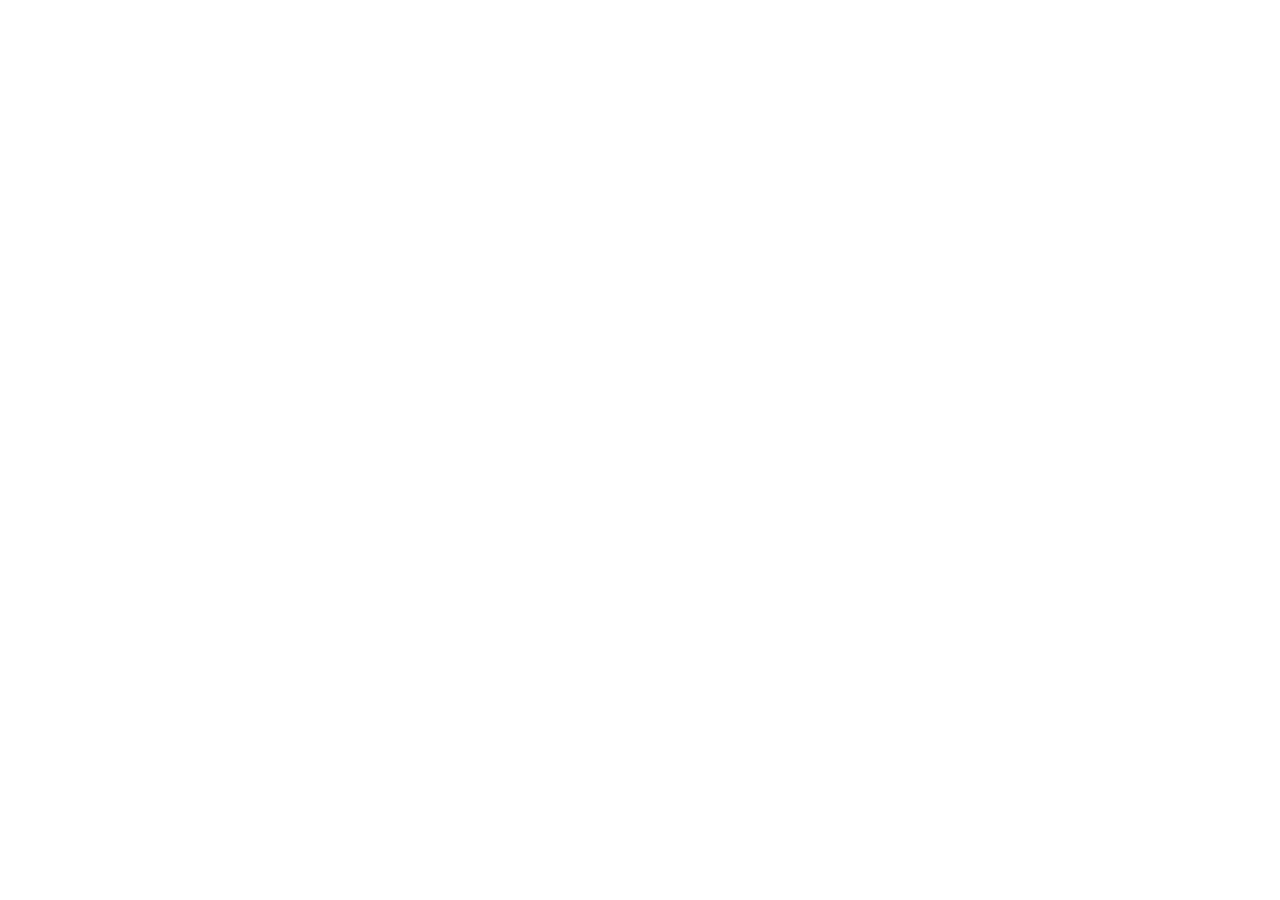
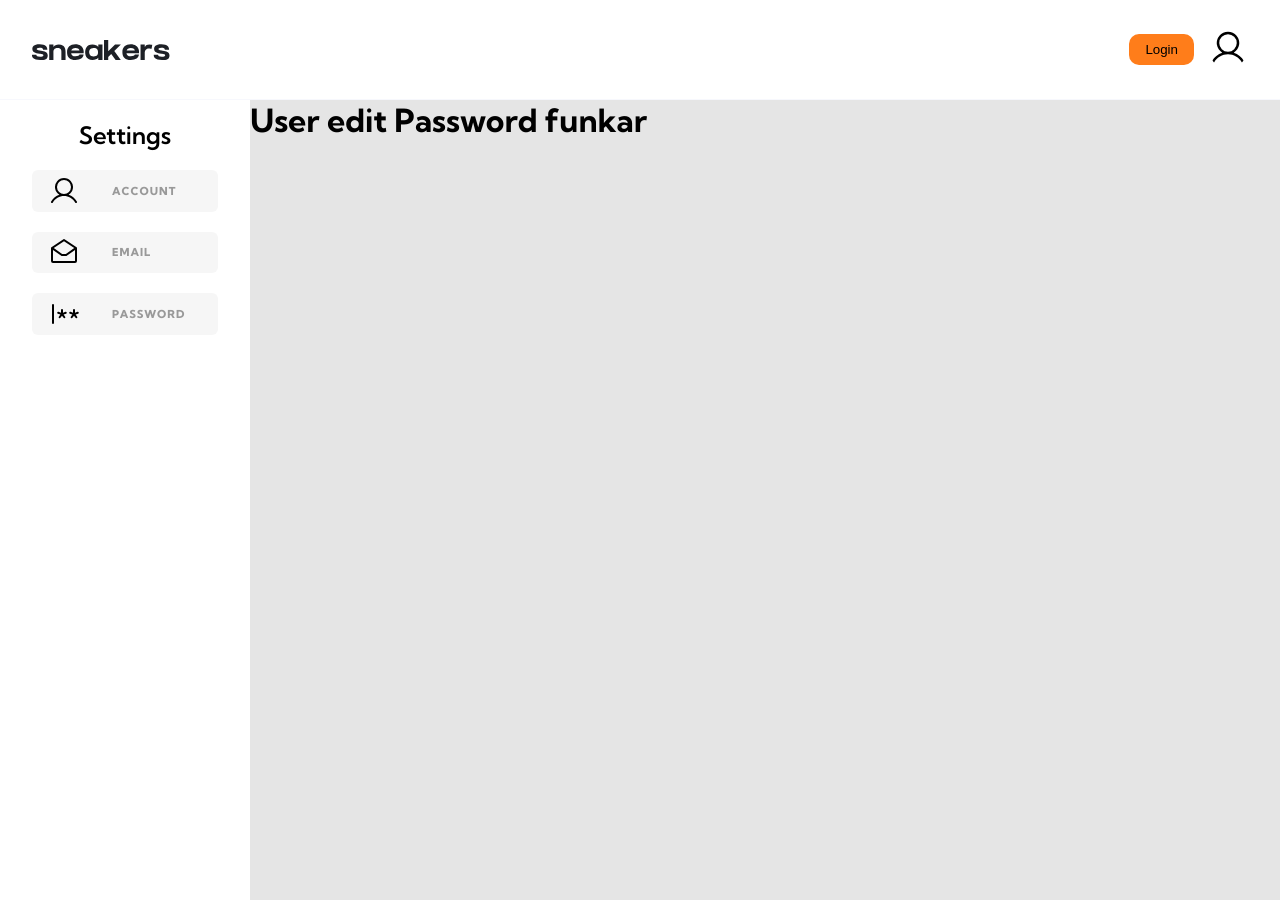
Before and after one commit to NajibMuhammadi/Ns-Sneakers, a React (Vite) app in the folder frontend/: page /editprofile/password in a window 1280 px wide. Before the commit this address had no page. Before the commit the page ends 800 px from the top, so only its background shows below. Built offline with nearby package versions, Linux system fonts and the light colour scheme; no server answers.

Commit message:
la till filer och fixat länkar

```diff
--- a/frontend/src/App.jsx
+++ b/frontend/src/App.jsx
@@ -33,7 +33,7 @@
               <Register />
             </>
           } />
-          <Route path='/editprofile' element={
+          <Route path='/editprofile/*' element={
             <>
               <Header isEditProfilePage={true} isLoggedIn={isLoggedIn} setIsLoggedIn={setIsLoggedIn}/>
               <UserEditProfile isLoggedIn={isLoggedIn}/>
--- a/frontend/src/comp/sidebarComp/SideBar.jsx
+++ b/frontend/src/comp/sidebarComp/SideBar.jsx
@@ -7,19 +7,19 @@
         <div className="sidebar">
             <h1 className='sidebar__title'>Settings</h1>
             <div className='sidebar__item'>
-                <Link to='/login' className='sidebar__item-link'>
+                <Link to='/editprofile/account' className='sidebar__item-link'>
                     <User size={32} fill='black'/>
                     <h4 className='sidebar__item-title'>Account</h4>
                 </Link>
             </div>
             <div className='sidebar__item'>
-                <Link to='/login' className='sidebar__item-link'>
+                <Link to='/editprofile/email' className='sidebar__item-link'>
                     <EnvelopeSimpleOpen size={32} fill='black'/>
                     <h4 className='sidebar__item-title'>Email</h4>
                 </Link>
             </div>
             <div className='sidebar__item'>
-                <Link to='/login' className='sidebar__item-link'>
+                <Link to='/editprofile/password' className='sidebar__item-link'>
                     <Password size={32} fill='black'/>
                     <h4 className='sidebar__item-title'>Password</h4>
                 </Link>
--- /dev/null
+++ b/frontend/src/pages/userEditAccount/UserEditAccount.jsx
@@ -0,0 +1,11 @@
+import './userEditAccount.css';
+
+function UserEditAccount() {
+  return (
+    <div className='account'>
+       <h1>Account funkar</h1>
+    </div>
+  )
+}
+
+export default UserEditAccount
--- /dev/null
+++ b/frontend/src/pages/userEditEmail/UserEditEmail.jsx
@@ -0,0 +1,11 @@
+import './userEditEmail.css';
+
+function UserEditEmail() {
+  return (
+    <div>
+      <h1>UserEDit email funkar</h1>
+    </div>
+  )
+}
+
+export default UserEditEmail
--- /dev/null
+++ b/frontend/src/pages/userEditPassword/UserEditPassword.jsx
@@ -0,0 +1,11 @@
+import './userEditPassword.css';
+
+function UserEditPassword() {
+  return (
+    <div>
+      <h1>User edit Password funkar</h1>
+    </div>
+  )
+}
+
+export default UserEditPassword
--- a/frontend/src/pages/userEditProfile/UserEditProfile.jsx
+++ b/frontend/src/pages/userEditProfile/UserEditProfile.jsx
@@ -1,41 +1,21 @@
 import './userEditProfile.css';
 import SideBar from '../../comp/sidebarComp/SideBar';
-import { useState, useEffect } from 'react';
-import axios from 'axios';
-
-function UserEditProfile({ isLoggedIn }) {
-  const [imgUrl, setImgUrl] = useState(null);
-  const [firstnmae, setFirstname] = useState('');
-  const [lastname, setLastname] = useState('');
-  useEffect(() => {
-    if (isLoggedIn) {
-        axios.get('http://localhost:8085/ns-sneakers/auth/userdetails', {
-            withCredentials: true
-        }).then(res => {
-            const imageUrl = `http://localhost:8085/ns-sneakers/auth/userImage/${res.data.user.image}`;
-            setImgUrl(imageUrl);
-            setFirstname(res.data.user.firstName);
-            setLastname(res.data.user.lastName);
-            setEmail(res.data.user.email);
-            setUsername(res.data.user.userName);
-        }).catch(err => {
-            console.log(err);
-        });
-    }
-  }, [isLoggedIn]);
+import { Routes, Route } from 'react-router-dom';
+import UserEditAccount from '../userEditAccount/UserEditAccount';
+import UserEditEmail from '../userEditEmail/UserEditEmail';
+import UserEditPassword from '../userEditPassword/UserEditPassword';
+function UserEditProfile() {
   return (
     <div className='edit__profile-main'>
       <SideBar />
-      <div className='edit__profile-info'>
-        <h1 className='edit__profile-title'>Profile Information</h1>
-        <span className='edit__profile-span'>Photo</span>
-        <div className='edit__profile'>
-          <img className='header__profile-img' src={imgUrl} alt="" />
-        </div>
+      <div className='edit__profile'>
+        <Routes>
+          <Route path='account' className='edit__profile-link' element={<UserEditAccount />} />
+          <Route path='email' className='edit__profile-link' element={<UserEditEmail />} />
+          <Route path='password' className='edit__profile-link' element={<UserEditPassword/>} />
+        </Routes>
       </div>
-
-
-      </div>
+    </div>
   )
 }
 
--- a/frontend/src/pages/userEditProfile/userEditProfile.css
+++ b/frontend/src/pages/userEditProfile/userEditProfile.css
@@ -2,12 +2,6 @@
     background-color: #e5e5e5;
     display: flex;
 }
-.edit__profile-info{
-    width: 70%;
-    margin: 0 auto;
+.edit__profile{
+    display: flex;
 }
-.edit__profile-title{
-    text-align: center;
-    font-size: 2rem;
-    margin: 1rem;
-}
```
Also changed, not shown: frontend/src/pages/userEditAccount/userEditAccount.css (added), frontend/src/pages/userEditEmail/userEditEmail.css (added), frontend/src/pages/userEditPassword/userEditPassword.css (added).
